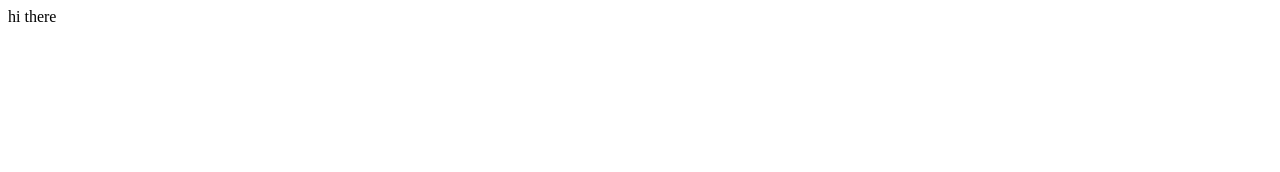
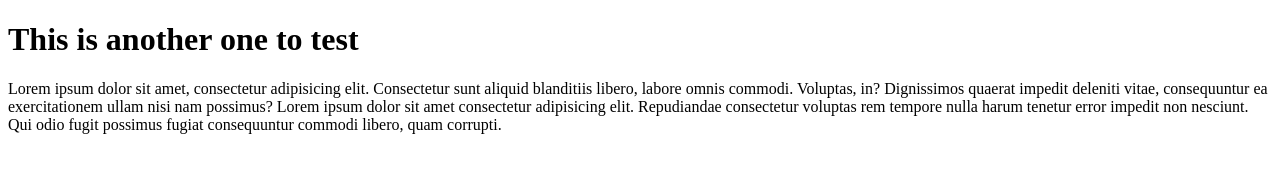
Before and after one commit to rcho80/second-repo-test, a plain HTML site: page index.html in a window 1280 px wide. Drawn offline with Linux system fonts and the light colour scheme.

Commit message:
amended p tag and css files

```diff
--- a/index.html
+++ b/index.html
@@ -1 +1,22 @@
-hi there
+<!DOCTYPE html>
+<html lang="en">
+
+<head>
+  <meta charset="UTF-8">
+  <meta http-equiv="X-UA-Compatible" content="IE=edge">
+  <meta name="viewport" content="width=device-width, initial-scale=1.0">
+  <title>SecondRepo</title>
+</head>
+
+<body>
+  <h1>This is another one to test</h1>
+  <p>Lorem ipsum dolor sit amet, consectetur adipisicing elit. Consectetur sunt aliquid blanditiis libero, labore omnis
+    commodi. Voluptas, in? Dignissimos quaerat impedit deleniti vitae, consequuntur ea exercitationem ullam nisi nam
+    possimus?
+    Lorem ipsum dolor sit amet consectetur adipisicing elit. Repudiandae consectetur voluptas rem tempore nulla harum
+    tenetur error impedit non nesciunt. Qui odio fugit possimus fugiat consequuntur commodi libero, quam corrupti.
+  </p>
+
+</body>
+
+</html>
--- a/styles.css
+++ b/styles.css
@@ -1 +1,5 @@
-body {margin: 0}
+body {
+  margin: 0;
+  background-color: aquamarine;
+
+}
```
